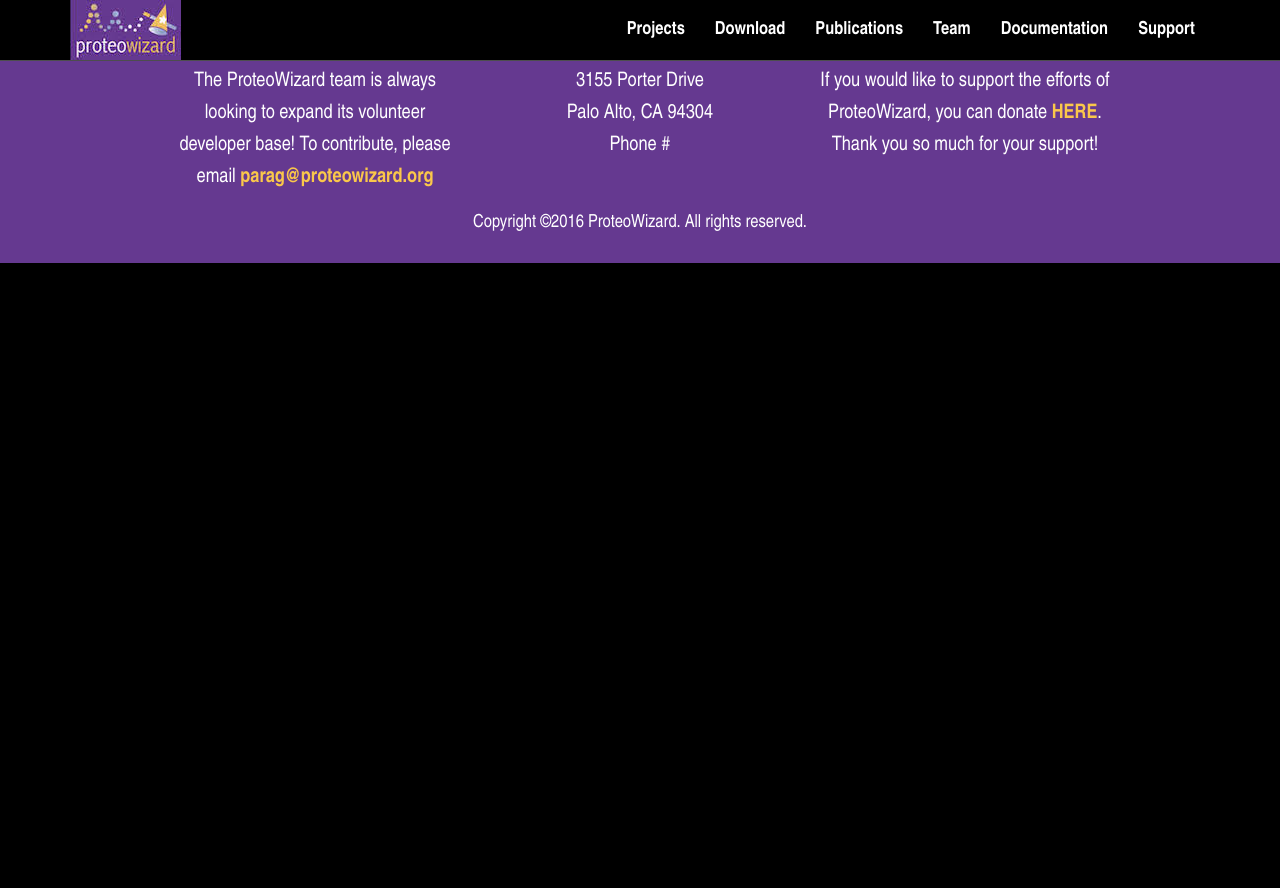
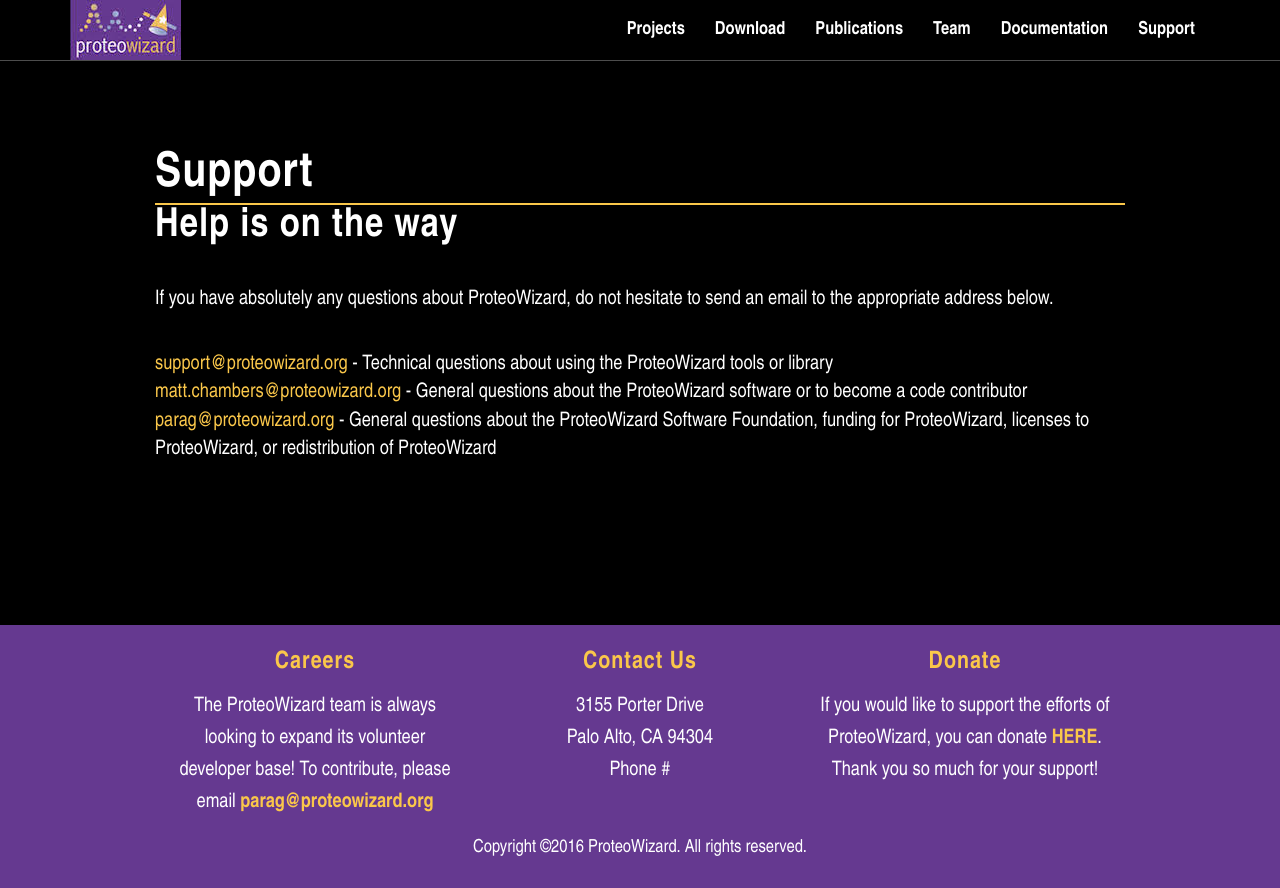
Before and after one commit to mdoshi1/ProteoWizard, a website: page support.html in a window 1280 px wide. Before the commit the page ends 800 px from the top, so only its background shows below. Drawn offline with nearby package versions, Linux system fonts and the light colour scheme.

Commit message:
Provide inital content for support page
Set up support page design and insert inital content

```diff
--- a/css/grayscale.css
+++ b/css/grayscale.css
@@ -240,7 +240,7 @@
   }
 }
 .content-section {
-  padding-top: 50px;
+  padding: 50px 0;
   text-align: center;
 }
 .content-section h2 {
@@ -257,9 +257,9 @@
   background-size: cover;
   -o-background-size: cover;
 }
-@media (min-width: 767px) {
+@media (min-width: 768px) {
   .content-section {
-    padding-top: 100px;
+    padding: 100px 0;
   }
   .download-section {
     padding: 100px 0;
--- /dev/null
+++ b/css/template.css
@@ -0,0 +1,30 @@
+h1 {
+	font-size: 44px;
+	margin-bottom: 0px;
+}
+@media (min-width: 768px) {
+	h1 {
+		font-size: 48px;
+	}
+}
+.content-section {
+	padding: 100px 0;
+	text-align: left;
+}
+.content-section h1 {
+	border-bottom: 2px solid #FAC74A;
+}
+.content-section h2 {
+	border-bottom: none;
+}
+.content-section ul {
+	font-size: 18px
+}
+@media (min-width: 768px) {
+	.content-section {
+		padding: 150px 0;
+	}
+	.content-section ul {
+		font-size: 20px;
+	}
+}
--- a/support.html
+++ b/support.html
@@ -21,6 +21,7 @@
 
     <!-- Theme CSS -->
     <link href="css/grayscale.css" rel="stylesheet">
+    <link href="css/template.css" rel="stylesheet">
 
     <!-- HTML5 Shim and Respond.js IE8 support of HTML5 elements and media queries -->
     <!-- WARNING: Respond.js doesn't work if you view the page via file:// -->
@@ -73,6 +74,28 @@
         <!-- /.container -->
     </nav>
 
+    <!-- Info Section -->
+    <section id="info" class="container content-section">
+        <div class="row">
+            <div class="col-xs-10 col-xs-offset-1">
+                <h1>Support</h1>
+                <h2>Help is on the way</h2>
+                <p>If you have absolutely any questions about ProteoWizard, do not hesitate to send an email to the appropriate address below.</p>
+                <ul class="list-unstyled">
+                    <li>
+                        <a href="mailto:support@proteowizard.org" target="_top">support@proteowizard.org</a> - Technical questions about using the ProteoWizard tools or library
+                    </li>
+                    <li>
+                        <a class="orange" href="mailto:matt.chambers@proteowizard.org" target="_top">matt.chambers@proteowizard.org</a> - General questions about the ProteoWizard software or to become a code contributor
+                    </li>
+                    <li>
+                        <a class="orange" href="mailto:parag@proteowizard.org" target="_top">parag@proteowizard.org</a> - General questions about the ProteoWizard Software Foundation, funding for ProteoWizard, licenses to ProteoWizard, or redistribution of ProteoWizard
+                    </li>
+                </ul>
+            </div>
+        </div>
+    </section>
+
     <!-- Footer -->
     <footer>
         <div class="container text-center">
```
